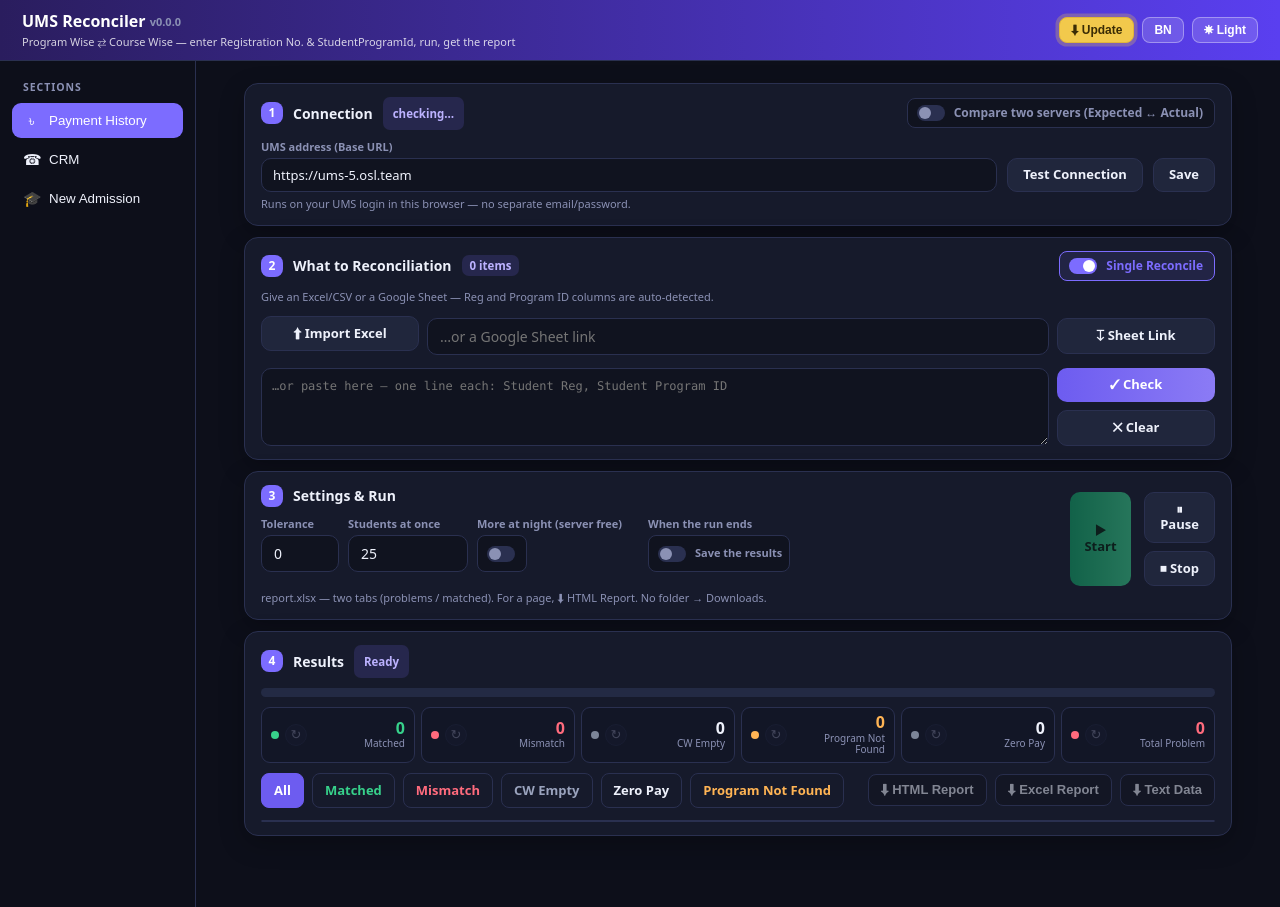
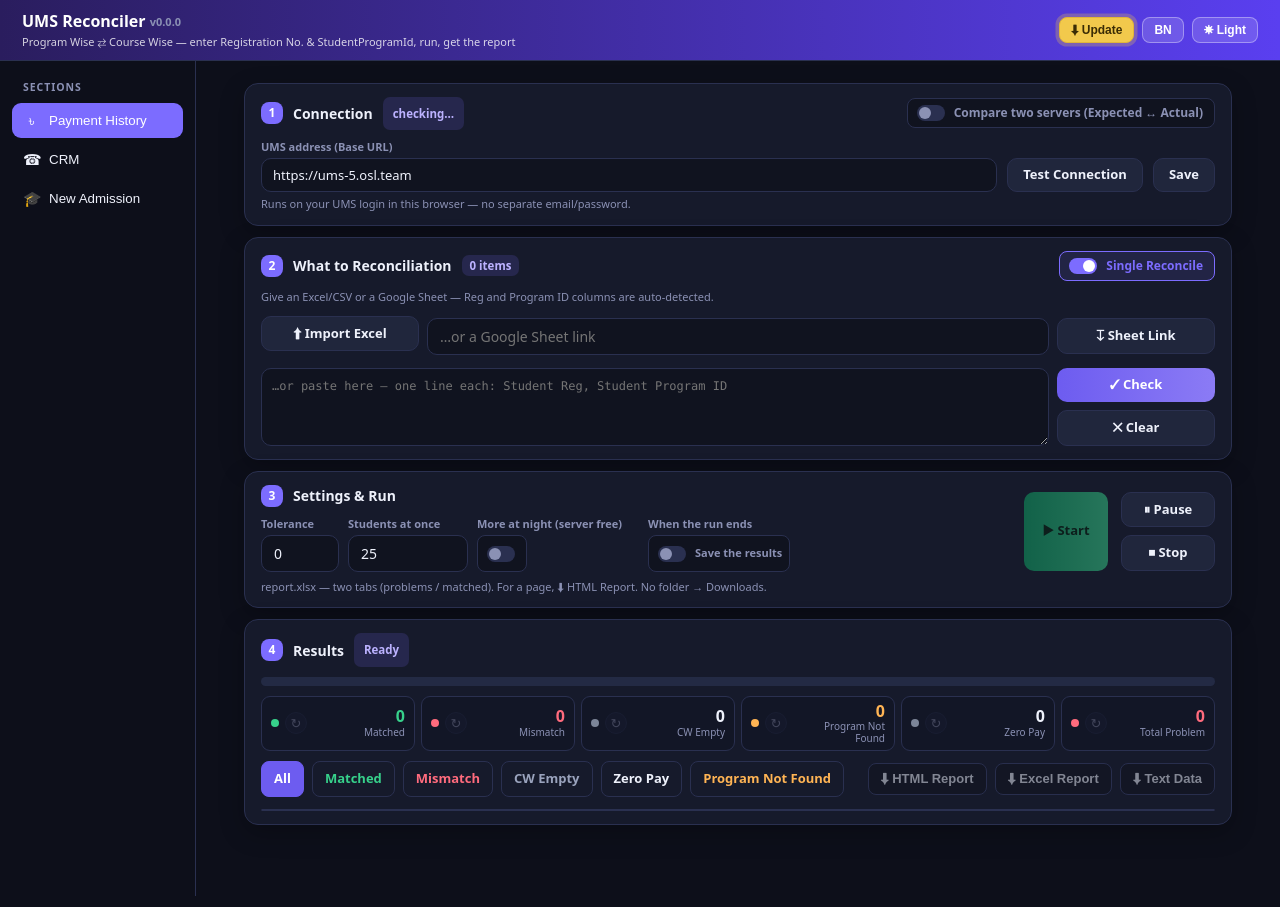
Before and after one commit to oslraahat/Ums-Reconciler, a browser extension: page app.html in a window 1280 px wide. Drawn offline with Linux system fonts and the light colour scheme; no server answers.

Commit message:
13.99.24 — Run buttons get a proper width again (spacer no longer starves them)
The spacer was taking all the slack, leaving the buttons column at its small
min — Start went tall-and-thin with "▶ Start" wrapping to two lines. Gave the
buttons a comfortable min-width (196px, ~94px per button) and a small fr so the
spacer still absorbs the extra without squeezing them; added white-space:nowrap
so Start never wraps. Students stays un-ballooned, buttons stay pinned right.

Co-Authored-By: Claude Opus 4.8 <noreply@anthropic.com>

```diff
--- a/app.html
+++ b/app.html
@@ -173,8 +173,8 @@
      The spacer (5th, empty) soaks up the row's spare width, so no real field balloons when the night
      cell is collapsed — Students still flexes a little, but the slack lands in the gap before the
      buttons, which stay pinned to the right. */
-  .g4{grid-template-columns:minmax(78px,.4fr) minmax(120px,.7fr) minmax(148px,.5fr) max-content minmax(0,1.6fr) minmax(150px,.6fr);align-items:start;gap:9px}
-  .g4.night-on{grid-template-columns:minmax(52px,.4fr) minmax(96px,.9fr) minmax(360px,1fr) max-content minmax(0,.5fr) minmax(138px,.6fr)}
+  .g4{grid-template-columns:minmax(78px,.4fr) minmax(120px,.7fr) minmax(148px,.5fr) max-content minmax(0,1.6fr) minmax(196px,.4fr);align-items:start;gap:9px}
+  .g4.night-on{grid-template-columns:minmax(52px,.4fr) minmax(96px,.9fr) minmax(360px,1fr) max-content minmax(0,.5fr) minmax(196px,.4fr)}
   /* a logical gap before "When the run ends" — it sets the output apart from the run's input settings */
   .g4 .savecell{margin-left:14px}
   .g4 > div > label{margin-bottom:3px}
@@ -187,7 +187,7 @@
      The negative margin lifts the group level with the labelled inputs. */
   .runbtns{grid-column:6;align-self:start;display:grid;grid-template-columns:1fr 1fr;gap:8px;
     align-items:start;margin-top:-24px}
-  .runbtns .btn{padding:9px 14px;font-size:13px}
+  .runbtns .btn{padding:9px 14px;font-size:13px;white-space:nowrap}   /* never wrap "▶ Start" onto two lines */
   /* inset Start 5px on each side so it does not run flush to its cell edges */
   #run{margin-left:5px;margin-right:5px}
   .btn{cursor:pointer;border:none;border-radius:10px;padding:11px 18px;font-weight:700;font-size:14px;
```
Also changed, not shown: manifest.json.
